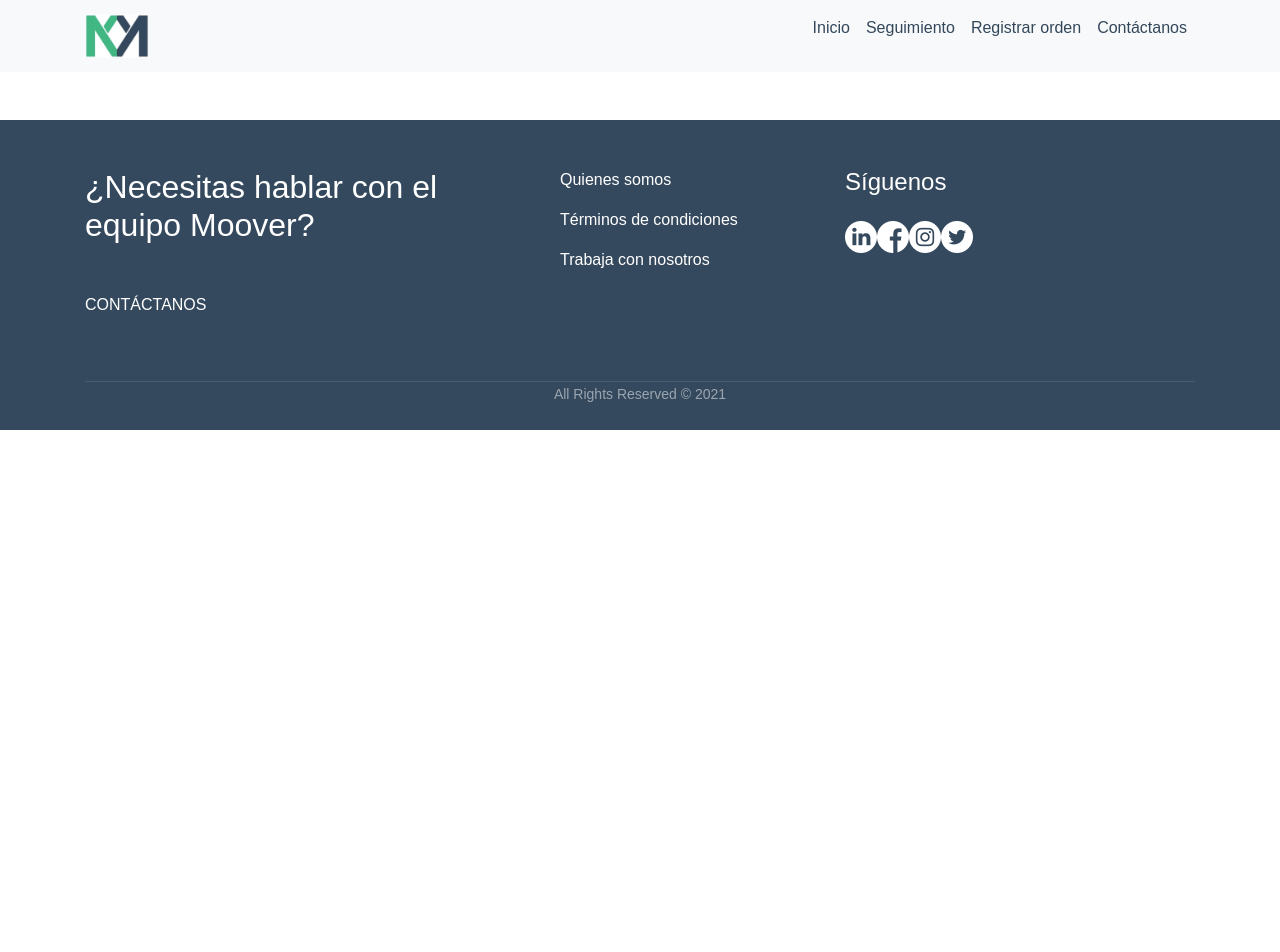
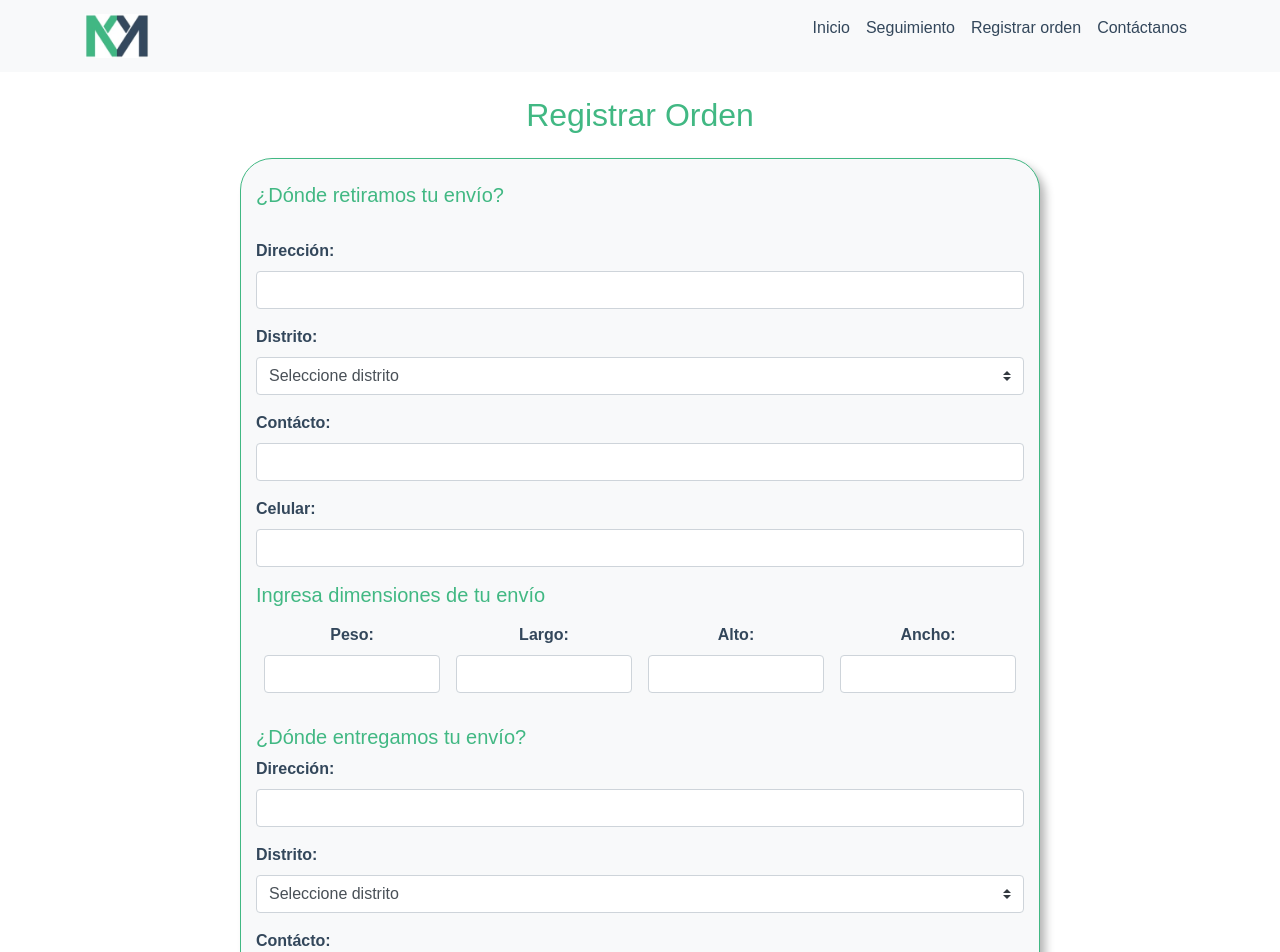
Before and after one commit to sandrahfiestas/moover-app, a Nuxt app: page /RegisterOrder in a window 1280 px wide. Shown: the top 952 px of the page. Before the commit the page ends 800 px from the top, so only its background shows below. Built offline with nearby package versions, Linux system fonts and the light colour scheme.

Commit message:
Maquetado registerOrder

```diff
--- /dev/null
+++ b/pages/RegisterOrder.vue
@@ -0,0 +1,280 @@
+<template>
+  <div class="form-container">
+    <h2 class="text-center m-4 ">
+      Registrar Orden
+    </h2>
+    <div class="container bg-light">
+      <h5 class="py-4">
+        ¿Dónde retiramos tu envío?
+      </h5>
+      <b-form v-if="show" class="font-weight-bold" @submit="onSubmit" @reset="onReset">
+        <b-form-group
+          id="input-group-1"
+          label="Dirección:"
+          label-for="input-1"
+        >
+          <b-form-input
+            id="input-1"
+            v-model="form.address"
+            placeholder=""
+            required
+          />
+        </b-form-group>
+
+        <b-form-group
+          id="input-group-2"
+          label="Distrito:"
+          label-for="input-2"
+        >
+          <b-form-select
+            id="input-2"
+            v-model="form.district"
+            :options="districts"
+            required
+          />
+        </b-form-group>
+
+        <b-form-group
+          id="input-group-3"
+          label="Contácto:"
+          label-for="input-3"
+        >
+          <b-form-input
+            id="input-3"
+            v-model="form.contact"
+            placeholder=""
+            required
+          />
+        </b-form-group>
+
+        <b-form-group
+          id="input-group-4"
+          label="Celular:"
+          label-for="input-4"
+        >
+          <b-form-input
+            id="input-4"
+            v-model="form.phone"
+            placeholder=""
+            required
+          />
+        </b-form-group>
+
+        <h5>
+          Ingresa dimensiones de tu envío
+        </h5>
+
+        <div class="packet-data pt-2 pb-3">
+          <b-form-group
+            id="input-group-5"
+            label="Peso:"
+            label-for="input-5"
+            class="mx-2"
+          >
+            <b-form-input
+              id="input-5"
+              v-model="form.peso"
+              placeholder=""
+              required
+            />
+          </b-form-group>
+
+          <b-form-group
+            id="input-group-6"
+            label="Largo:"
+            label-for="input-6"
+            class="mx-2"
+          >
+            <b-form-input
+              id="input-6"
+              v-model="form.largo"
+              placeholder=""
+              required
+            />
+          </b-form-group>
+
+          <b-form-group
+            id="input-group-7"
+            label="Alto:"
+            label-for="input-7"
+            class="mx-2"
+          >
+            <b-form-input
+              id="input-7"
+              v-model="form.alto"
+              placeholder=""
+              required
+            />
+          </b-form-group>
+
+          <b-form-group
+            id="input-group-8"
+            label="Ancho:"
+            label-for="input-8"
+            class="mx-2"
+          >
+            <b-form-input
+              id="input-8"
+              v-model="form.ancho"
+              placeholder=""
+              required
+            />
+          </b-form-group>
+        </div>
+
+        <h5>
+          ¿Dónde entregamos tu envío?
+        </h5>
+
+        <b-form-group
+          id="input-group-9"
+          label="Dirección:"
+          label-for="input-9"
+        >
+          <b-form-input
+            id="input-1"
+            v-model="form.addressDos"
+            placeholder=""
+            required
+          />
+        </b-form-group>
+
+        <b-form-group
+          id="input-group-10"
+          label="Distrito:"
+          label-for="input-10"
+        >
+          <b-form-select
+            id="input-10"
+            v-model="form.districtDos"
+            :options="districts"
+            required
+          />
+        </b-form-group>
+
+        <b-form-group
+          id="input-group-11"
+          label="Contácto:"
+          label-for="input-11"
+        >
+          <b-form-input
+            id="input-11"
+            v-model="form.contactDos"
+            placeholder=""
+            required
+          />
+        </b-form-group>
+
+        <b-form-group
+          id="input-group-12"
+          label="Celular:"
+          label-for="input-12"
+        >
+          <b-form-input
+            id="input-12"
+            v-model="form.phoneDos"
+            placeholder=""
+            required
+          />
+        </b-form-group>
+        <div class="div-btns-register">
+          <b-button type="submit" variant="primary">
+            Confirmar Despacho
+          </b-button>
+          <b-button type="reset" variant="danger">
+            Cancelar
+          </b-button>
+        </div>
+        <h6 class="pt-1 text-center text-danger">
+          *Datos incorrectos, verifique por favor. Gracias
+        </h6>
+      </b-form>
+      <!-- <b-card class="mt-3" header="Form Data Result">
+        <pre class="m-0">{{ form }}</pre>
+      </b-card> -->
+    </div>
+  </div>
+</template>
+
+<script>
+export default {
+  name: 'RegisterOrder',
+  data () {
+    return {
+      form: {
+        address: '',
+        contact: '',
+        phone: '',
+        district: null,
+        addressDos: '',
+        contactDos: '',
+        phoneDos: '',
+        districtDos: null,
+        checked: []
+      },
+      districts: [{ text: 'Seleccione distrito', value: null }, 'Ancón', 'Barranco', 'Breña', 'Carabayllo'],
+      show: true
+    }
+  },
+  methods: {
+    onSubmit (event) {
+      event.preventDefault()
+      alert(JSON.stringify(this.form))
+    },
+    onReset (event) {
+      event.preventDefault()
+      // Reset our form values
+      this.form.address = ''
+      this.form.contact = ''
+      this.form.phone = ''
+      this.form.district = null
+      this.form.addressDos = ''
+      this.form.contactDos = ''
+      this.form.phoneDos = ''
+      this.form.districtDos = null
+      this.form.checked = []
+      // Trick to reset/clear native browser form validation state
+      this.show = false
+      this.$nextTick(() => {
+        this.show = true
+      })
+    }
+  }
+}
+</script>
+
+<style lang="scss" scoped>
+
+.form-container {
+  // background-color: $primary-color;
+  h2, h5 {
+    color: $primary-color
+  }
+  h6 {
+    visibility: hidden;
+  }
+}
+
+.container {
+  max-width: 100vh;
+  border-style: solid;
+  border-width: 1px;
+  border-color: $primary-color;
+  border-radius: 2rem;
+  margin-bottom: 10rem;
+  box-shadow: 6px 6px 10px -1px rgba(0, 0, 0, 0.30);
+}
+
+.packet-data {
+  display: flex;
+  text-align: center;
+}
+
+.div-btns-register {
+  // background-color: peru;
+  display: flex;
+  justify-content: center;
+  padding-top: 1rem;
+}
+
+</style>
```
